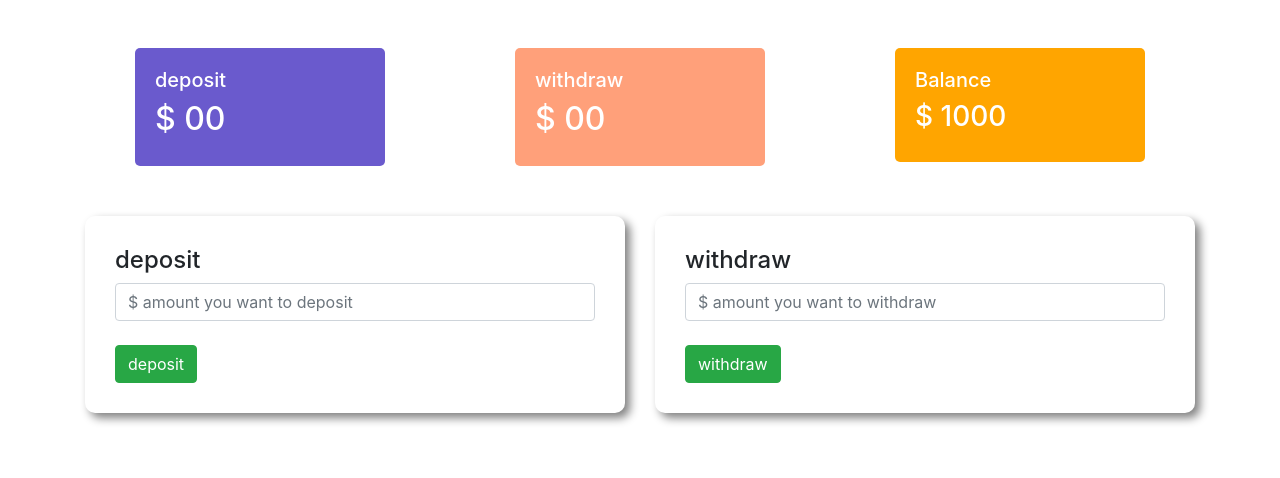
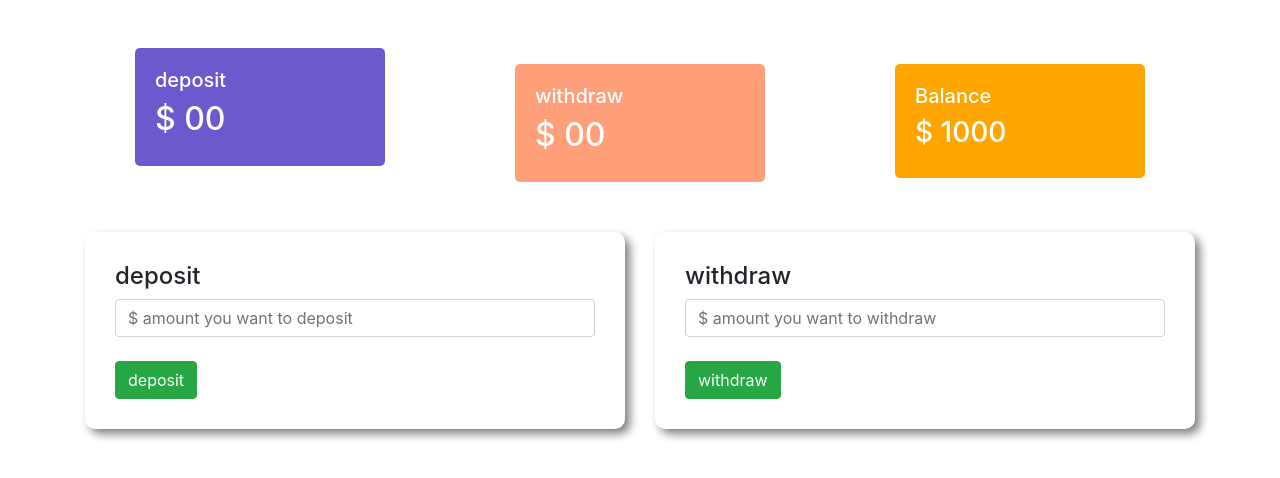
Before and after one commit to SalmanWaziullah/pioneerbank, a plain HTML site: page index.html in a window 1280 px wide. Both pictures are taken after a click on the button "Enter". Drawn offline with nearby package versions, Linux system fonts and the light colour scheme.

Commit message:
total balance upgrade

```diff
--- a/index.html
+++ b/index.html
@@ -33,14 +33,14 @@
                     </h2>
                 </div>
             </div>
-            <div class="col-md-4 ">
+            <div class="col-md-4 pt-3 ">
                 <div class="withdraw Tarea-comn">
                     <h5>withdraw</h5>
                     <h2>$ <span id="currentWithdraw">00</span>
                     </h2>
                 </div>
             </div>
-            <div class="col-md-4">
+            <div class="col-md-4 pt-3">
                 <div class="balance Tarea-comn">
                     <h5>Balance</h5>
                     <h3>$ <span id="totalBalance">1000</span></h3>
```
